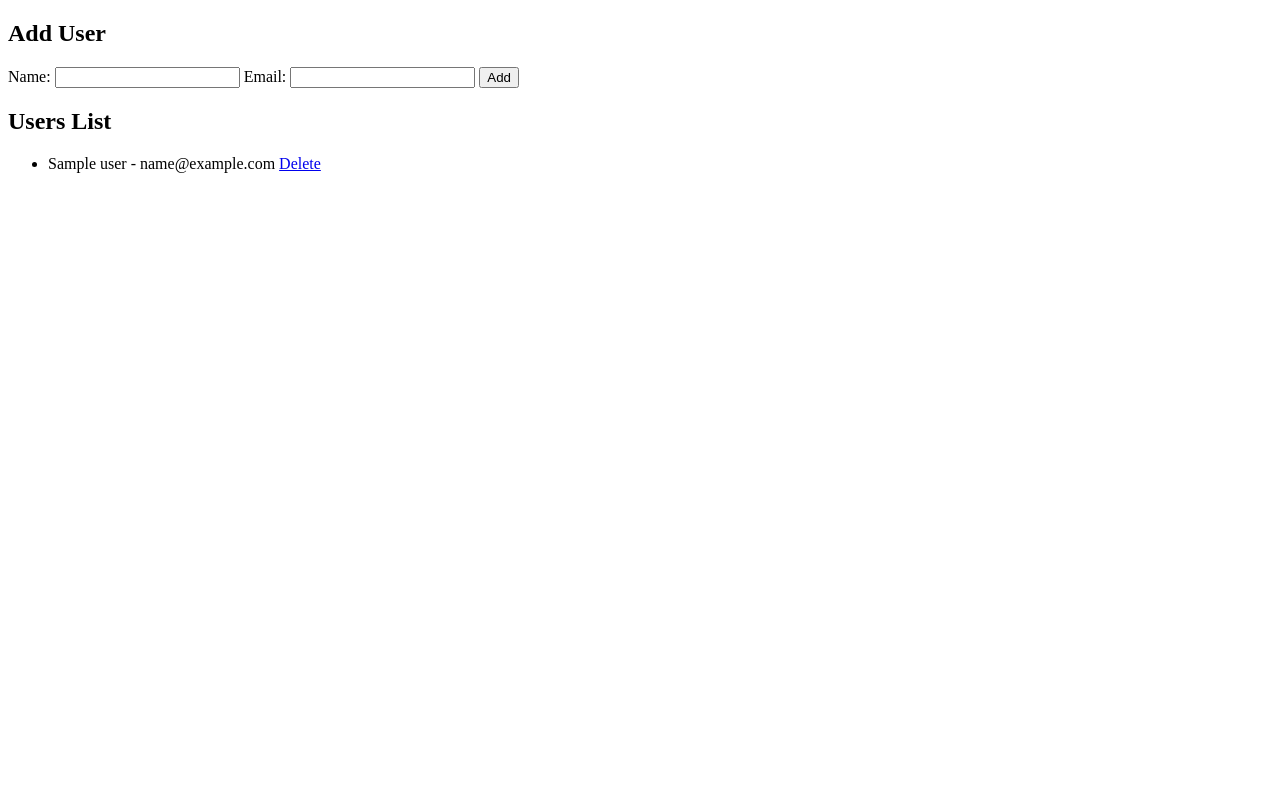
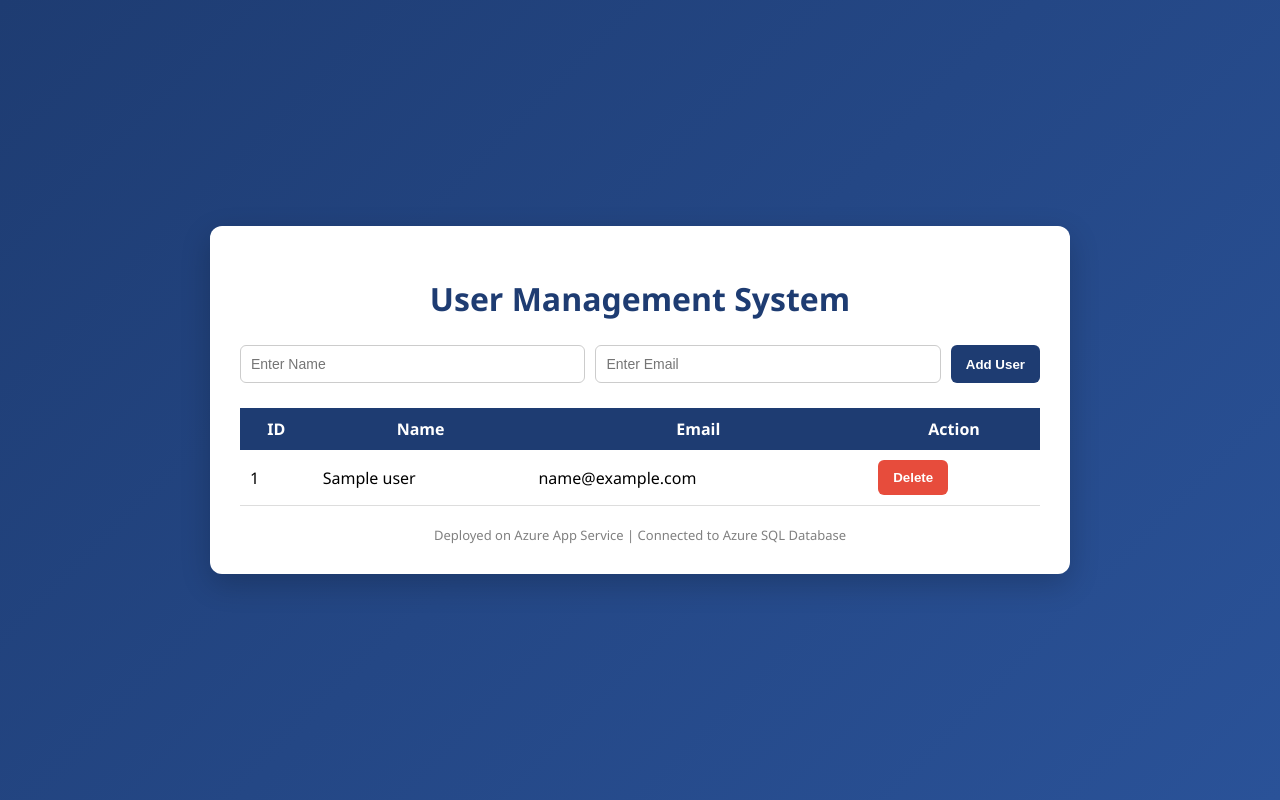
Before and after one commit to ArdraThankam/helpdesk-crud, a Flask app: template templates/index.html in a window 1280 px wide. Run offline with Flask 3, Linux system fonts and the light colour scheme; the template is opened without the code that fills it: most values are stand-ins (such as "Sample title", 1, 10 or a date in 2020).

Commit message:
Enhance user management UI with new title and layout
Updated the title and improved the layout and styling of the user management interface. Changed user list display from a bullet list to a table format for better organization.

```diff
--- a/templates/index.html
+++ b/templates/index.html
@@ -1,24 +1,140 @@
 <!DOCTYPE html>
 <html>
 <head>
-    <title>User CRUD</title>
+    <title>User Management System</title>
+    <style>
+        body {
+            font-family: 'Segoe UI', sans-serif;
+            background: linear-gradient(135deg, #1e3c72, #2a5298);
+            margin: 0;
+            padding: 0;
+            display: flex;
+            justify-content: center;
+            align-items: center;
+            min-height: 100vh;
+        }
+
+        .container {
+            background: white;
+            width: 90%;
+            max-width: 800px;
+            padding: 30px;
+            border-radius: 12px;
+            box-shadow: 0 10px 30px rgba(0,0,0,0.2);
+        }
+
+        h1 {
+            text-align: center;
+            color: #1e3c72;
+            margin-bottom: 25px;
+        }
+
+        form {
+            display: flex;
+            gap: 10px;
+            margin-bottom: 25px;
+        }
+
+        input {
+            flex: 1;
+            padding: 10px;
+            border-radius: 6px;
+            border: 1px solid #ccc;
+            font-size: 14px;
+        }
+
+        button {
+            padding: 10px 15px;
+            border: none;
+            border-radius: 6px;
+            cursor: pointer;
+            font-weight: bold;
+            transition: 0.3s;
+        }
+
+        .add-btn {
+            background-color: #1e3c72;
+            color: white;
+        }
+
+        .add-btn:hover {
+            background-color: #16305c;
+        }
+
+        table {
+            width: 100%;
+            border-collapse: collapse;
+        }
+
+        th {
+            background-color: #1e3c72;
+            color: white;
+            padding: 10px;
+        }
+
+        td {
+            padding: 10px;
+            border-bottom: 1px solid #ddd;
+        }
+
+        tr:hover {
+            background-color: #f4f4f4;
+        }
+
+        .delete-btn {
+            background-color: #e74c3c;
+            color: white;
+        }
+
+        .delete-btn:hover {
+            background-color: #c0392b;
+        }
+
+        .footer {
+            text-align: center;
+            margin-top: 20px;
+            font-size: 13px;
+            color: gray;
+        }
+    </style>
 </head>
 <body>
-    <h2>Add User</h2>
+
+<div class="container">
+    <h1>User Management System</h1>
+
     <form method="POST" action="/add">
-        Name: <input type="text" name="name" required>
-        Email: <input type="email" name="email" required>
-        <button type="submit">Add</button>
+        <input type="text" name="name" placeholder="Enter Name" required>
+        <input type="email" name="email" placeholder="Enter Email" required>
+        <button class="add-btn" type="submit">Add User</button>
     </form>
 
-    <h2>Users List</h2>
-    <ul>
+    <table>
+        <tr>
+            <th>ID</th>
+            <th>Name</th>
+            <th>Email</th>
+            <th>Action</th>
+        </tr>
+
         {% for user in users %}
-        <li>
-            {{ user.name }} - {{ user.email }}
-            <a href="/delete/{{ user.id }}">Delete</a>
-        </li>
+        <tr>
+            <td>{{ user.id }}</td>
+            <td>{{ user.name }}</td>
+            <td>{{ user.email }}</td>
+            <td>
+                <a href="/delete/{{ user.id }}">
+                    <button class="delete-btn">Delete</button>
+                </a>
+            </td>
+        </tr>
         {% endfor %}
-    </ul>
+    </table>
+
+    <div class="footer">
+        Deployed on Azure App Service | Connected to Azure SQL Database
+    </div>
+</div>
+
 </body>
 </html>
```
